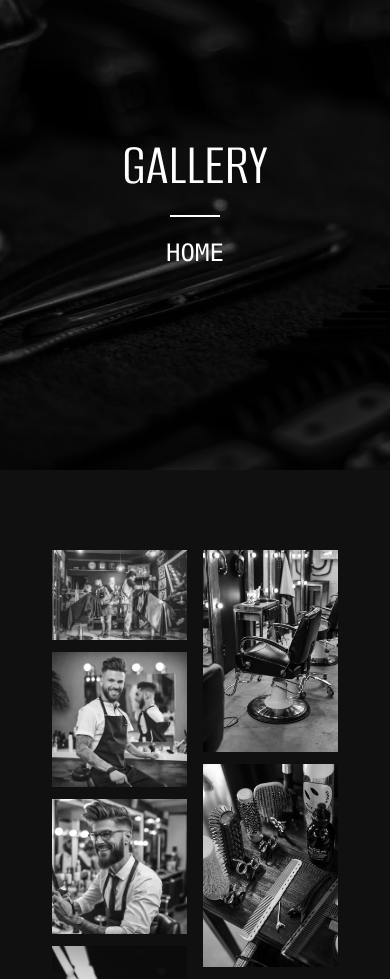
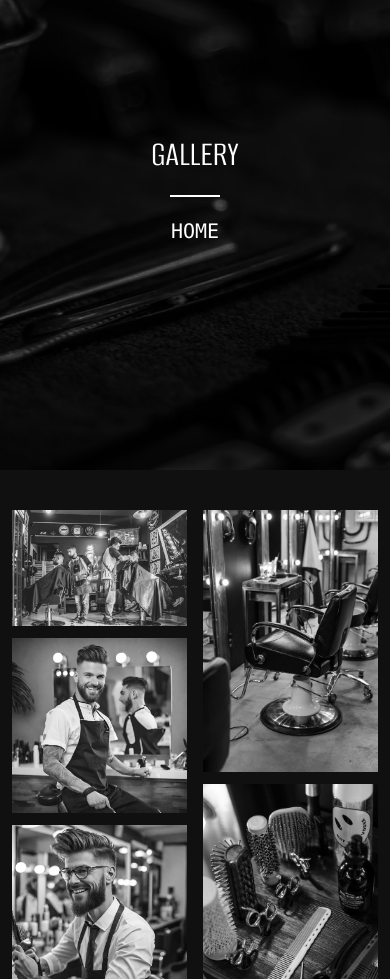
Before and after one commit to tidzi17/barbers-shop, a React (Create React App) app: page /gallery in a window 390 px wide. Shown: the part 121-1100 px from the top of the page. Built offline with nearby package versions, Linux system fonts and the light colour scheme; a web font is replaced by a local one.

Commit message:
gallery res

```diff
--- a/src/components/gallery/gallery.jsx
+++ b/src/components/gallery/gallery.jsx
@@ -61,16 +61,16 @@ const ImageGallery = ({ galleryImages }) => {
 
 
     return(
-        <div className='px-20 py-20 md1000:px-10 '>
+        <div className='lg:px-20 lg:py-20 md:px-10 py-10'>
             {openModal &&
             <div className='fixed h-screen w-screen  bg-black/50 backdrop-blur-sm top-0 right-0 z-40 scroll-m-0 flex items-center justify-center'
             onTouchStart={handleTouchStart}
             onTouchEnd={handleTouchEnd} >
 
             <RxCross1  className='top-[40px] right-[80px] text-3xl text-white fixed cursor-pointer  z-50 hover:opacity-100' onClick={handleCloseModal}/>
-            <BsChevronLeft className='top-[50%] transform -translate-y-[50%] left-[40px] text-5xl text-white fixed cursor-pointer  z-50 hover:opacity-100' onClick={prevSlide}/>
-            <BsChevronCompactRight className='top-[50%] transform -translate-y-[50%] right-[40px]  text-5xl text-white fixed cursor-pointer  z-50 hover:opacity-100' onClick={nextSlide} />
-            <div className='flex items-center justify-center w-full h-full'>
+            <BsChevronLeft className='top-[50%] transform -translate-y-[50%] left-0 md:left-[40px] text-5xl text-white fixed cursor-pointer  z-50 hover:opacity-100' onClick={prevSlide}/>
+            <BsChevronCompactRight className='top-[50%] transform -translate-y-[50%] right-0 md:right-[40px]  text-5xl text-white fixed cursor-pointer  z-50 hover:opacity-100' onClick={nextSlide} />
+            <div className='flex items-center justify-center w-[80%] md:w-full h-full'>
                 <img src={galleryImages[slideNumber]} alt='' className='grayscale max-w-full max-h-full pointer-events-none select-none'/>
             </div>
                 </div>
--- a/src/components/home-landing.jsx
+++ b/src/components/home-landing.jsx
@@ -29,7 +29,7 @@ const HomeLanding = () => {
             zoomIn ? 'zoom-in-animation' : ''
           }`}
         >
-          <video type="video/mp4" src={bgVideo} autoPlay loop muted className="w-full h-full object-cover  grayscale brightness-50" alt="Background" />
+          <video  src={bgVideo} autoPlay loop muted className="w-full h-full object-cover  grayscale brightness-50" alt="Background" />
         </div>
         <div className="landing-header absolute overflow-hidden top-[25%] md:top-[30%] w-full flex flex-col px-6  py-6 lg:py-6 lg:px-24">
        <h1 className="font-alumni text-3xl md:text-5xl lg:text-7xl  text-zinc-300 z-10 ">
--- a/src/pages/gallery.jsx
+++ b/src/pages/gallery.jsx
@@ -12,9 +12,9 @@ export default function Gallery(){
          <div>
         <img src={landingimage} alt="landingimage" className="w-full h-[70vh] object-cover grayscale relative"/>
         <div className="w-full absolute top-0 text-white flex flex-col items-center transform translate-y-64 gap-5 ">
-            <p className='font-alumni text-6xl uppercase '>Gallery</p>
+            <p className='font-alumni text-4xl md:text-6xl uppercase '>Gallery</p>
             <div className='w-[50px] h-[2px] bg-white'></div>
-            <Link to="/" className='font-mono uppercase text-2xl'>Home</Link>
+            <Link to="/" className='font-mono uppercase text-xl md:text-2xl'>Home</Link>
         </div>
         </div>
         <ImageGallery galleryImages={galleryImages} />
```
